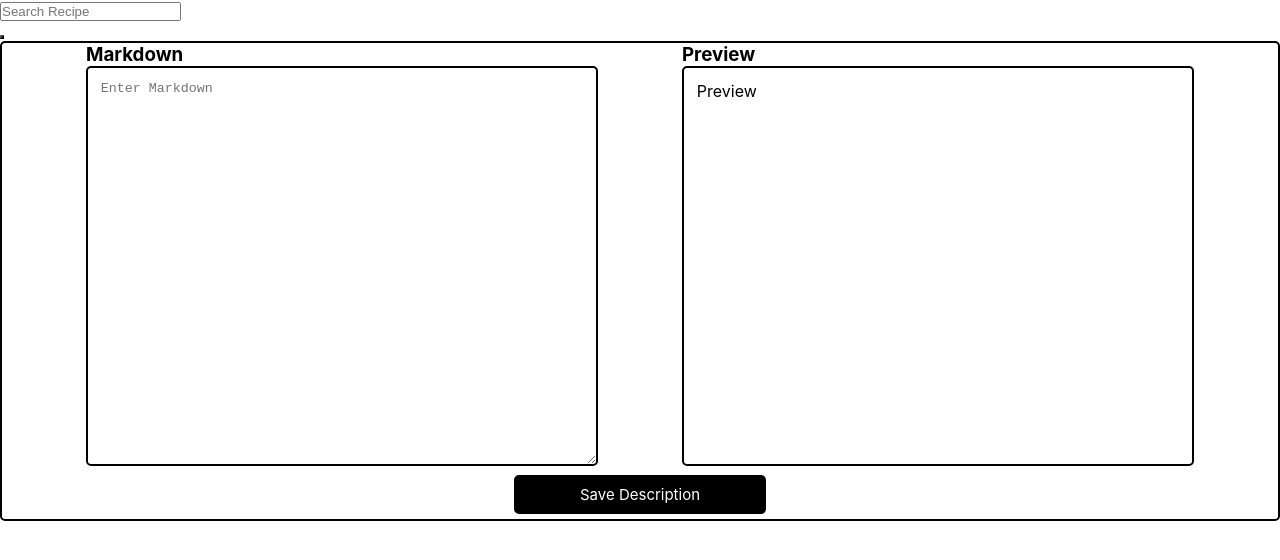
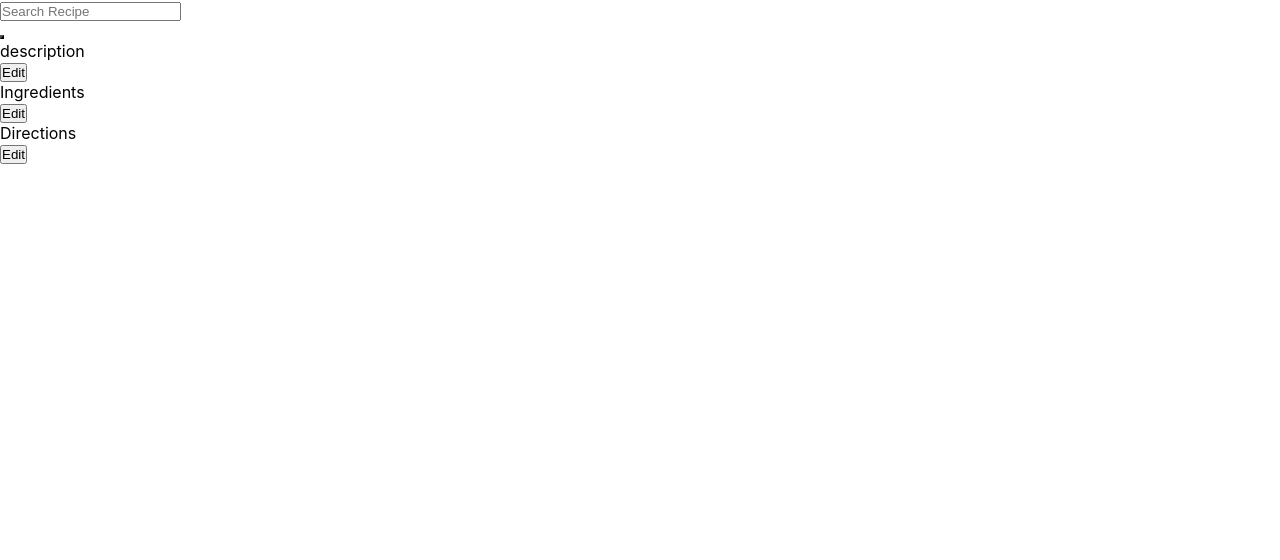
Before and after one commit to YotamGit/Recidex, a React (Create React App) app: page / in a window 1280 px wide. Shown: the top 560 px of the page. Built offline with nearby package versions, Linux system fonts and the light colour scheme.

Commit message:
add popup editors for recipe sections in recipe editor

```diff
--- a/package.json
+++ b/package.json
@@ -10,6 +10,7 @@
     "react": "^17.0.2",
     "react-dom": "^17.0.2",
     "react-scripts": "4.0.3",
+    "reactjs-popup": "^2.0.5",
     "web-vitals": "^1.1.2"
   },
   "scripts": {
--- a/src/App.js
+++ b/src/App.js
@@ -2,6 +2,7 @@ import Button from "./components/Button";
 import Search from "./components/Search";
 import MarkdownEditor from "./components/MarkdownEditor";
 import { useState } from "react";
+import RecipeEditor from "./components/RecipeEditor";
 
 function App() {
   const [search, setSearch] = useState("");
@@ -12,7 +13,7 @@ function App() {
     <div>
       <Search onChange={onRecipeSearch} />
       <Button color="white" text={search} />
-      <MarkdownEditor submitText="Save Description" />
+      <RecipeEditor />
     </div>
   );
 }
--- a/src/components/RecipeEditor.js
+++ b/src/components/RecipeEditor.js
@@ -1,17 +1,43 @@
 import MarkdownEditor from "./MarkdownEditor";
 import Button from "./Button.js";
+import { useState } from "react";
+import Popup from "reactjs-popup";
 
 const RecipeEditor = () => {
   return (
     <div>
       <div>
-        <Button />
+        <div>description</div>
+        <Popup trigger={<button>Edit</button>} modal nested>
+          {(close) => (
+            <>
+              <button onClick={close}>&times;</button>
+              <MarkdownEditor submitText="Save Description" />
+            </>
+          )}
+        </Popup>
       </div>
       <div>
-        <Button />
+        <div>Ingredients</div>
+        <Popup trigger={<button>Edit</button>} modal nested>
+          {(close) => (
+            <>
+              <button onClick={close}>&times;</button>
+              <MarkdownEditor submitText="Save Ingredients" />
+            </>
+          )}
+        </Popup>
       </div>
       <div>
-        <Button />
+        <div>Directions</div>
+        <Popup trigger={<button>Edit</button>} modal nested>
+          {(close) => (
+            <>
+              <button onClick={close}>&times;</button>
+              <MarkdownEditor submitText="Save Directions" />
+            </>
+          )}
+        </Popup>
       </div>
     </div>
   );
```
Also changed, not shown: 1 other file (tests, documents, lock files or other folders).
